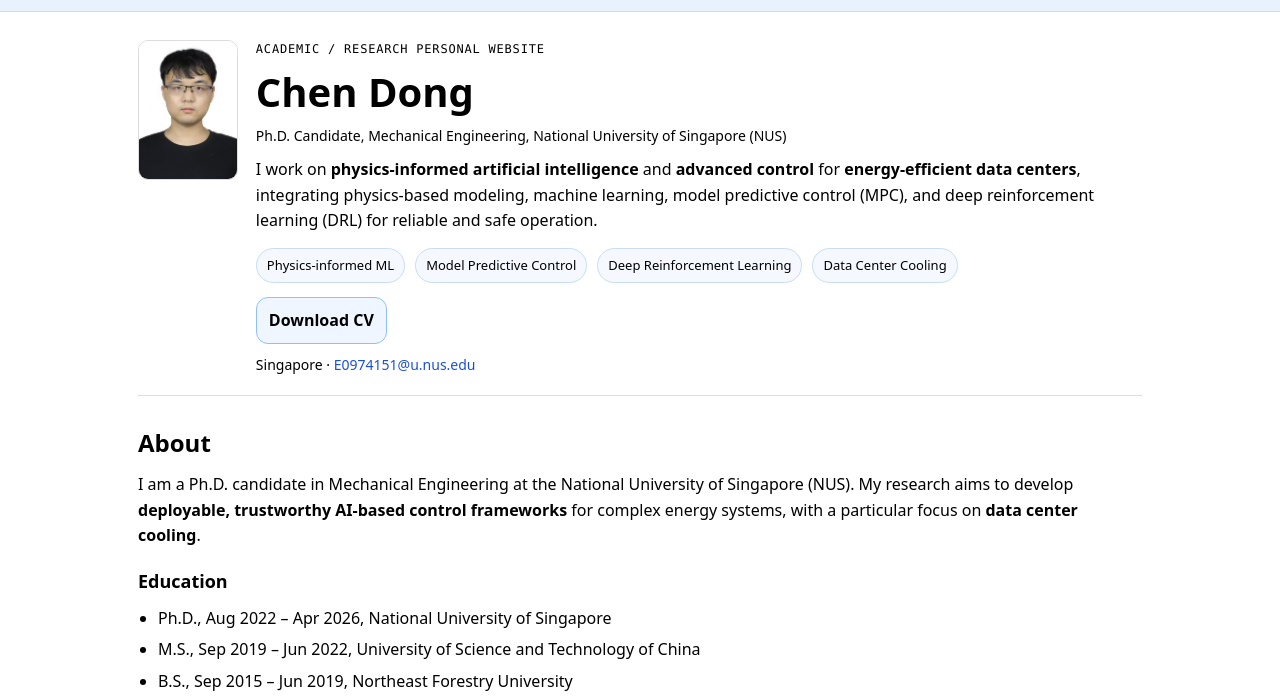
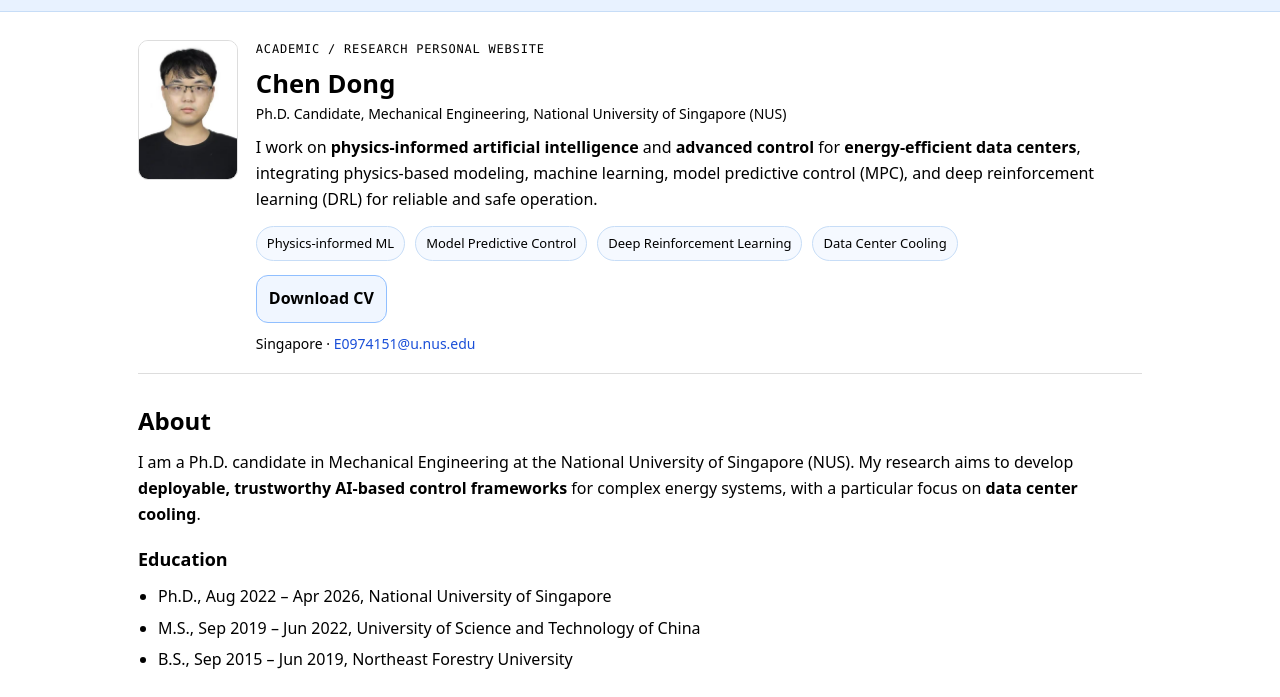
Before and after one commit to ChenD777/chend777.github.io, a plain HTML site: page index.html in a window 1280 px wide. Shown: the part 61-758 px from the top of the page. Drawn offline with Linux system fonts and the light colour scheme.

Commit message:
Update style.css

```diff
--- a/assets/css/style.css
+++ b/assets/css/style.css
@@ -184,3 +184,9 @@ ul{margin:10px 0 0;padding-left:20px}
 .code{font-family:var(--mono);font-size:13px;color:var(--text)}
 
 .grid-1{display:grid;grid-template-columns:1fr;gap:12px}
+
+.name {
+  font-size: 1.6rem;
+  font-weight: 600;
+  margin-bottom: 0.3rem;
+}
```
